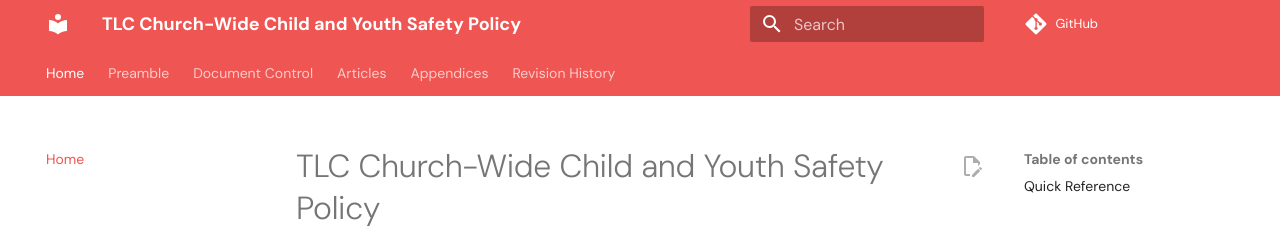
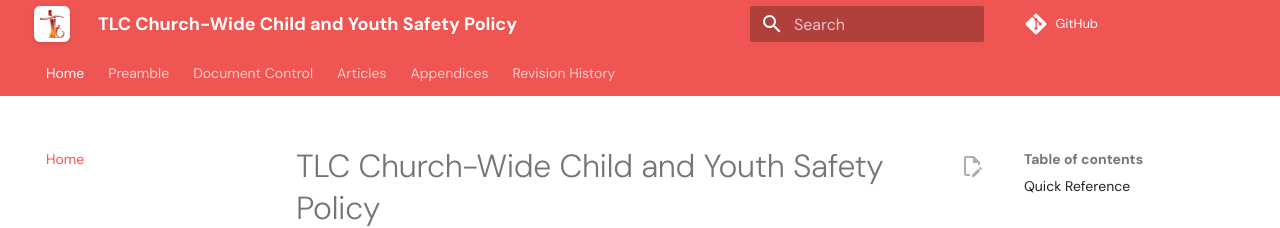
Before and after one commit to thanhlechurch/child-youth-safety-policy, an MkDocs documentation site: the page built from docs/index.md, in a window 1280 px wide. Shown: the top 228 px of the page. Built offline with MkDocs 1.6.1 and Material for MkDocs 9.7.7, drawn with Linux system fonts in a browser that asks for light colours; comment, search, counter and statistics services are not loaded.

Commit message:
Add Thanh Le Church logo to policy site (#3)
Display the official logo in the site header and mobile navigation, and use an optimized copy as the favicon.

```diff
--- a/docs/stylesheets/extra.css
+++ b/docs/stylesheets/extra.css
@@ -7,3 +7,33 @@
   --md-accent-fg-color: #c31c13;
   --md-accent-fg-color--transparent: rgba(195, 28, 19, 0.1);
 }
+
+/* Keep the full-color church mark legible against the red site header. */
+.md-header__button.md-logo {
+  margin: 0.2rem 0.4rem 0.2rem 0;
+  padding: 0.2rem;
+  background: #fff;
+  border-radius: 0.3rem;
+  box-shadow: 0 1px 3px rgba(36, 26, 23, 0.18);
+}
+
+.md-header__button.md-logo img {
+  width: 1.4rem;
+  height: 1.4rem;
+  object-fit: contain;
+}
+
+/* Match the treatment inside the mobile navigation drawer. */
+.md-nav__title .md-logo {
+  display: inline-flex;
+  padding: 0.2rem;
+  background: #fff;
+  border-radius: 0.3rem;
+  box-shadow: 0 1px 3px rgba(36, 26, 23, 0.18);
+}
+
+.md-nav__title .md-logo img {
+  width: 1.4rem;
+  height: 1.4rem;
+  object-fit: contain;
+}
--- a/mkdocs.yml
+++ b/mkdocs.yml
@@ -8,6 +8,8 @@ edit_uri: edit/main/docs/
 
 theme:
   name: material
+  logo: assets/images/tlc-logo.png
+  favicon: assets/images/tlc-logo.png
   palette:
     - scheme: default
       primary: red
```
Also changed, not shown: docs/assets/images/tlc-logo.png (added).
